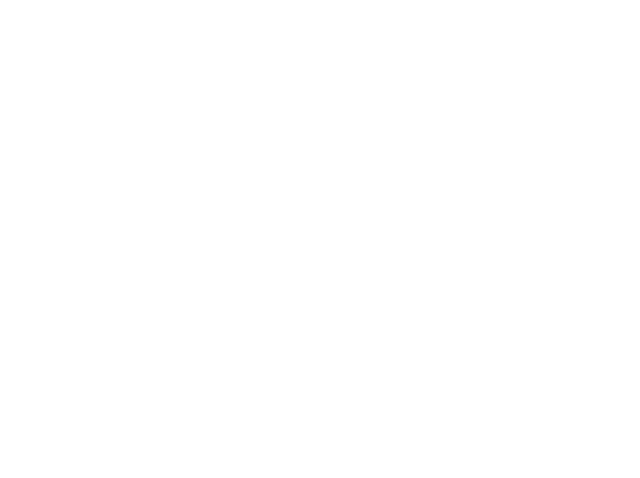
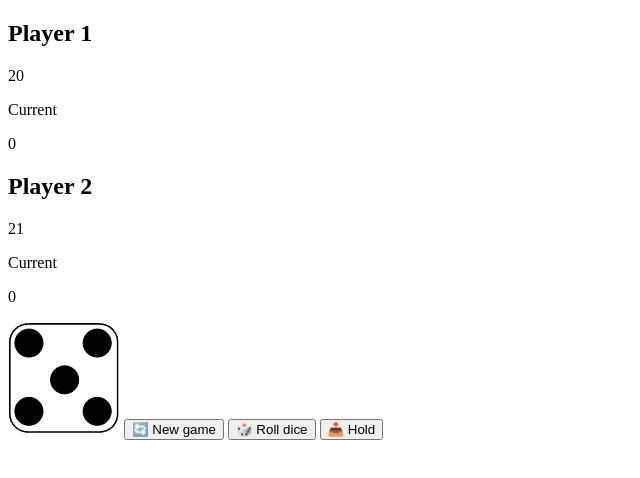
Before and after one commit to chrisclarkedev/dice_roll, a plain HTML site: page index.html in a window 1280 px wide. Shown: the whole page, without its empty margins (0-640 px from the left). Drawn offline with Linux system fonts and the light colour scheme.

Commit message:
added classes and images to index.html

```diff
--- a/index.html
+++ b/index.html
@@ -7,6 +7,28 @@
     <title>Dice Roll</title>
   </head>
   <body>
+    <main>
+      <section class="player player--0 player--active">
+        <h2 class="name" id="name--0">Player 1</h2>
+        <p class="score" id="score--0">20</p>
+        <div class="current">
+          <p class="current-label">Current</p>
+          <p class="current-score" id="current--0">0</p>
+        </div>
+      </section>
+      <section class="player player--1">
+        <h2 class="name" id="name--1">Player 2</h2>
+        <p class="score" id="score--0">21</p>
+        <div class="current">
+          <p class="current-label">Current</p>
+          <p class="current-score" id="current--1">0</p>
+        </div>
+      </section>
+      <img src="/images/dice_5.png" alt="Playing dice" class="dice" />
+      <button class="btn btn--new">🔄 New game</button>
+      <button class="btn btn--roll">🎲 Roll dice</button>
+      <button class="btn btn--hold">📥 Hold</button>
+    </main>
     <script src="script.js"></script>
   </body>
 </html>
```
